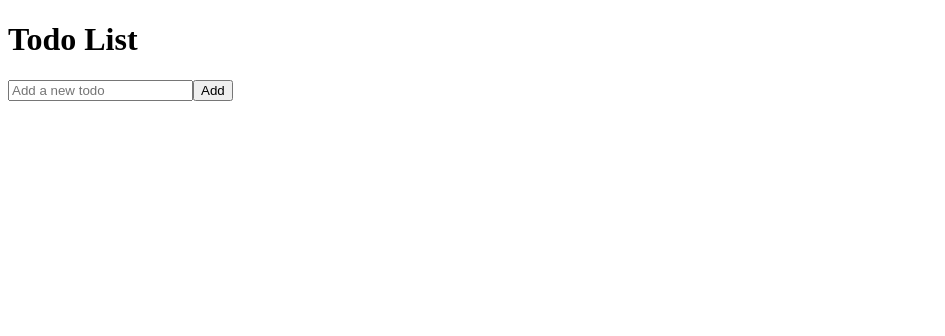
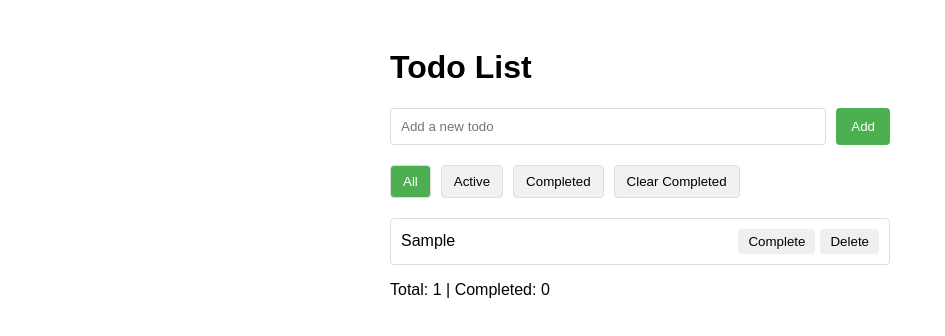
Before and after one commit to Nishitha0730/ToDoList, a React (Vite) app: page / in a window 1280 px wide. Both pictures are taken after typing "Sample" into the empty fields and a click on the button "Add". Shown: the top 336 px of the page, without its empty margins (0-945 px from the left). Built offline with nearby package versions, Linux system fonts and the light colour scheme.

Commit message:
Toggle & Delete button added

```diff
--- a/src/App.jsx
+++ b/src/App.jsx
@@ -1,5 +1,7 @@
 import React, { useReducer, useState } from "react";
 import todoReducer from "./Reducer";
+import Button from "./myButton";
+import "./App.css";
 
 const initialState = {
     todos: [],
@@ -16,6 +18,15 @@ function todoApp(){
             setInputValue("");
         }
     }
+
+    const filteredTodos = state.todos.filter(todo => {
+        if (state.filter === "completed") {
+            return todo.completed;
+        } else if (state.filter === "active") {
+            return !todo.completed;
+        }
+        return true;
+    });
 
     return(
         <div className="App">
@@ -34,6 +45,31 @@ function todoApp(){
                 />
                 <button onClick={addToDo}>Add</button>
             </div>
+
+            <div className="filters">
+                <Button onClick={() => dispatch({ type: "SET_FILTER", payload: "all" })} label="All" className={state.filter==="all" ? "active" : ""} />
+                <Button onClick={() => dispatch({ type: "SET_FILTER", payload: "active" })} label="Active" className={state.filter==="active" ? "active" : ""} />
+                <Button onClick={() => dispatch({ type: "SET_FILTER", payload: "completed" })} label="Completed" className={state.filter==="completed" ? "active" : ""} />
+                <Button onClick={() => dispatch({ type: "CLEAR_COMPLETED" })} label="Clear Completed"  />
+            </div>
+
+            <ul className="todo-list">
+                {filteredTodos.map((todo, index) => (
+                    <li key={index} className={todo.completed ? "completed" : ""}>
+                        <span>{todo.text}</span>
+                        <div>
+                            <button onClick={() => dispatch({ type: "TOGGLE_TODO", payload: index })}>
+                                {todo.completed ? "Undo" : "Complete"}
+                            </button>
+                            <button onClick={() => dispatch({ type: "DELETE_TODO", payload: index })} className="Delete">Delete</button>
+                        </div>
+                    </li>
+                ))}
+            </ul>
+
+            <div className="status">
+                <p>Total: {state.todos.length} | Completed: {state.todos.filter(t => t.completed).length}</p>
+            </div>
         </div>
     )
 
```
